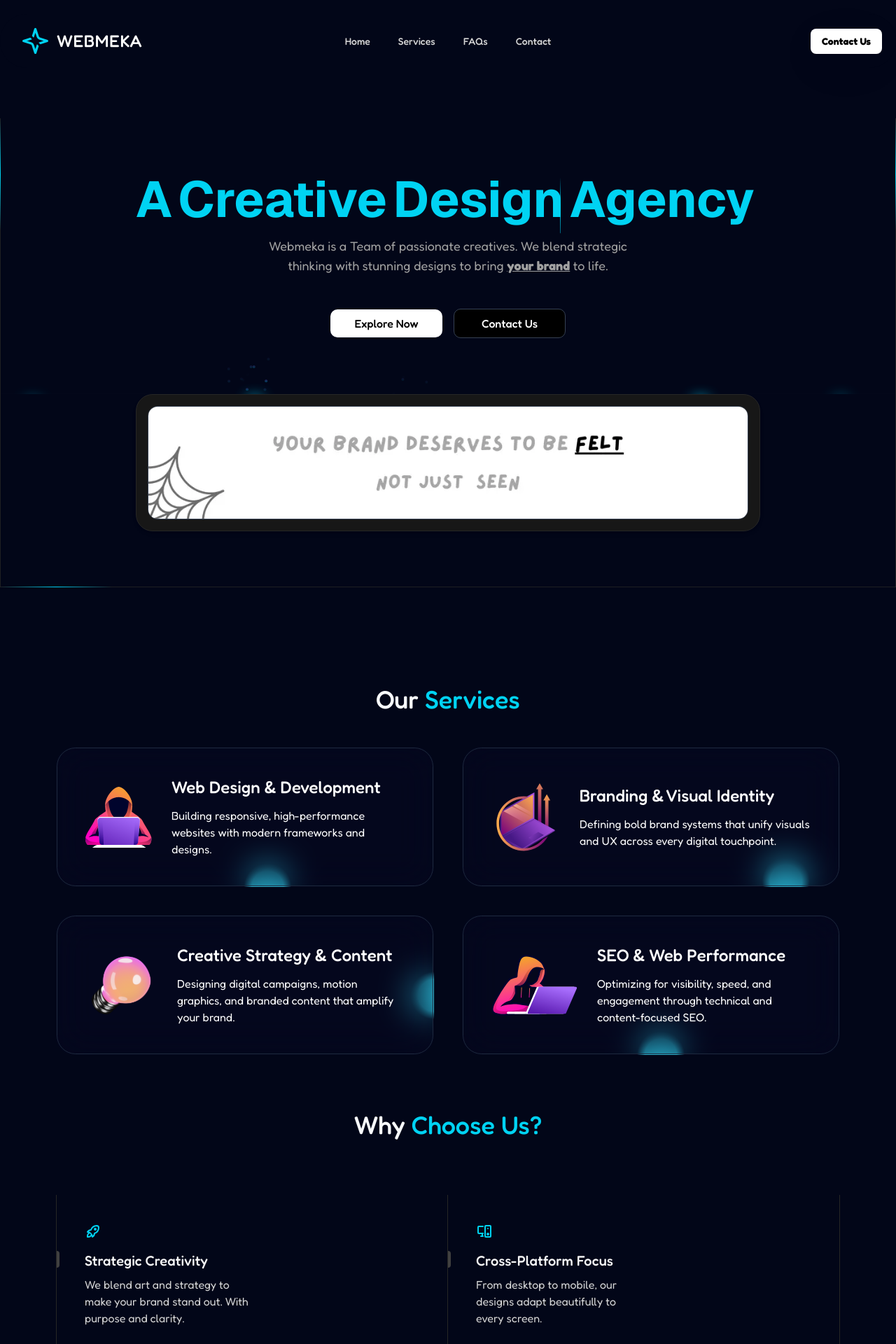
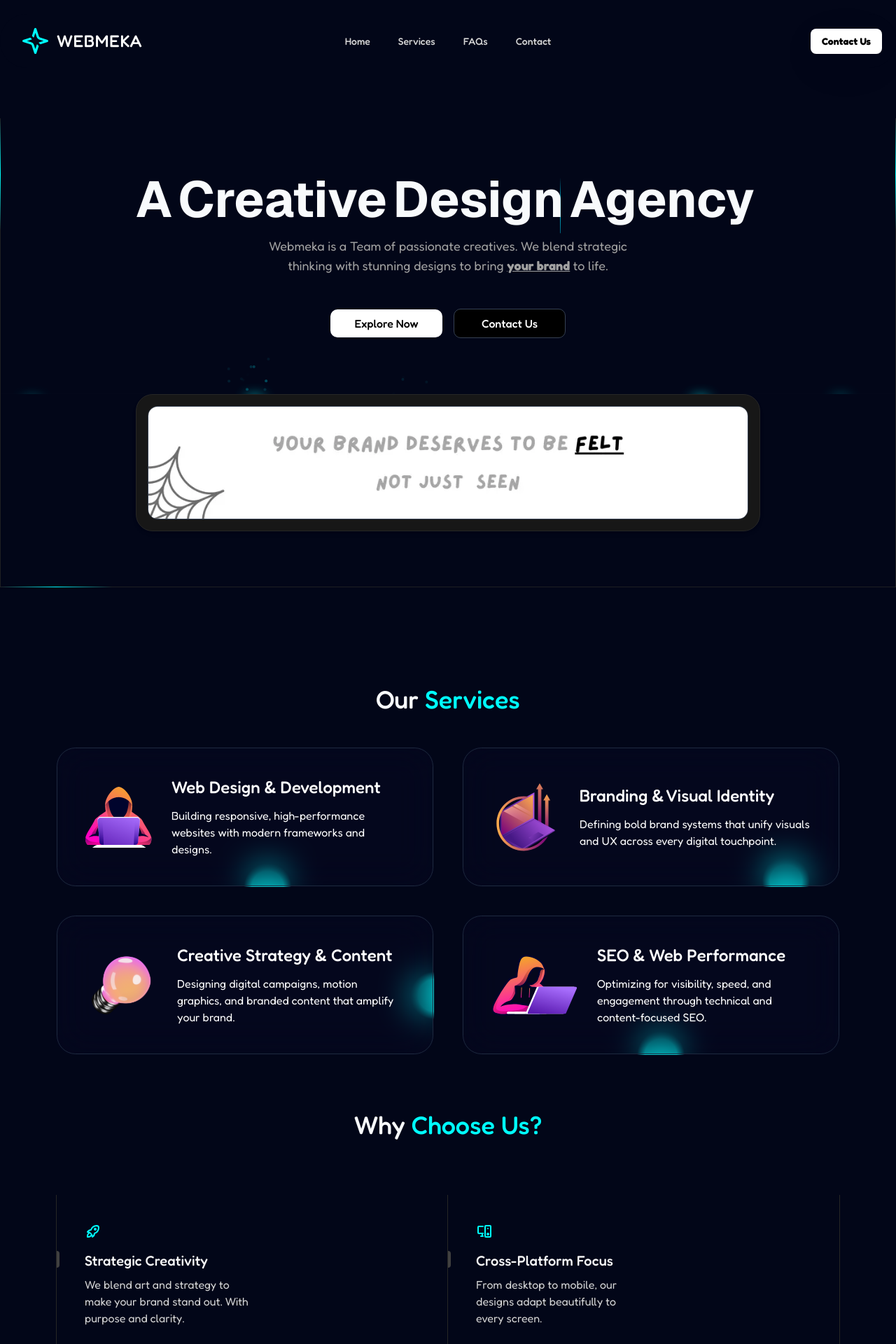
Before and after one commit to webmeka/webmeka, a Next.js app: page / in a window 1280 px wide. Shown: the top 1920 px of the page at 70% size. Built offline with nearby package versions, Linux system fonts and the light colour scheme.

Commit message:
cyan-400

```diff
--- a/src/app/globals.css
+++ b/src/app/globals.css
@@ -42,6 +42,7 @@
   --radius-md: calc(var(--radius) - 2px);
   --radius-lg: var(--radius);
   --radius-xl: calc(var(--radius) + 4px);
+  --color-webmeka: #0ff;
 }
 
 :root {
--- a/src/components/contact-us-section.tsx
+++ b/src/components/contact-us-section.tsx
@@ -5,7 +5,7 @@ import ContactPage from "@/components/ui/contact-us";
 const ContactUsSection = () => {
   return (
     <section id="contact" className="w-full px-5 md:px-10 lg:px-20 pt-10">
-        <h2 className="text-4xl text-center font-medium pt-25 mb-10"><span className='text-cyan-400'>Contact</span> Us</h2>
+        <h2 className="text-4xl text-center font-medium pt-25 mb-10"><span className='text-webmeka'>Contact</span> Us</h2>
         <ContactPage />
     </section>
   )
--- a/src/components/faq-section.tsx
+++ b/src/components/faq-section.tsx
@@ -41,7 +41,7 @@ export default function WebmekaFAQs() {
         <section id="faqs" className="pt-20">
             <div className="mx-auto max-w-5xl px-4 md:px-6">
                 <div className="mx-auto max-w-xl text-center">
-                    <h2 className="text-balance font-medium text-3xl md:text-4xl lg:text-5xl">Frequently <br /><span className='text-cyan-400'>Asked Questions</span></h2>
+                    <h2 className="text-balance font-medium text-3xl md:text-4xl lg:text-5xl">Frequently <br /><span className='text-webmeka'>Asked Questions</span></h2>
                     <p className="text-muted-foreground mt-4 text-balance">Get clear answers to the most common questions about our creative process and services.</p>
                 </div>
 
@@ -67,7 +67,7 @@ export default function WebmekaFAQs() {
                         Can&#39;t find what you&#39;re looking for? Contact our{' '}
                         <Link
                             href="#contact"
-                            className="text-cyan-400 font-medium hover:underline">
+                            className="text-webmeka font-medium hover:underline">
                              team
                         </Link>
                     </p>
--- a/src/components/hero-section.tsx
+++ b/src/components/hero-section.tsx
@@ -9,16 +9,16 @@ export default function HeroSectionOne() {
     <section id="WebmekaHero" className="relative mx-auto mt-30 md:mt-18 flex max-w-7xl flex-col items-center justify-center">
 
       <div className="absolute inset-y-0 left-0 h-full w-px bg-neutral-200/80 dark:bg-neutral-800/80">
-        <div className="absolute top-0 h-40 w-px bg-gradient-to-b from-transparent via-cyan-400 to-transparent" />
+        <div className="absolute top-0 h-40 w-px bg-gradient-to-b from-transparent via-webmeka to-transparent" />
       </div>
       <div className="absolute inset-y-0 right-0 h-full w-px bg-neutral-200/80 dark:bg-neutral-800/80">
-        <div className="absolute h-40 w-px bg-gradient-to-b from-transparent via-cyan-400 to-transparent" />
+        <div className="absolute h-40 w-px bg-gradient-to-b from-transparent via-webmeka to-transparent" />
       </div>
       <div className="absolute inset-x-0 bottom-0 h-px w-full bg-neutral-200/80 dark:bg-neutral-800/80">
-        <div className="absolute mx-auto h-px w-40 bg-gradient-to-r from-transparent via-cyan-400 to-transparent" />
+        <div className="absolute mx-auto h-px w-40 bg-gradient-to-r from-transparent via-webmeka to-transparent" />
       </div>
       <div className="px-4 py-10 md:py-20">
-        <h1 className="relative z-10 mx-auto font-bold font-sans max-w-4xl text-center text-5xl text-cyan-400 lg:text-7xl">
+        <h1 className="relative z-10 mx-auto font-bold font-sans max-w-4xl text-center text-5xl  lg:text-7xl">
           {"A Creative Design Agency"
             .split(" ")
             .map((word, index) => (
--- a/src/components/services-section.tsx
+++ b/src/components/services-section.tsx
@@ -8,7 +8,7 @@ import { Button } from './ui/moving-border';
 const ServicesSection = () => {
   return (
     <section id="services" className="w-full px-5 md:px-10 lg:px-20 pt-10">
-        <h2 className="text-4xl text-center font-medium pt-25 mb-10">Our <span className='text-cyan-400'>Services</span></h2>
+        <h2 className="text-4xl text-center font-medium pt-25 mb-10">Our <span className='text-webmeka'>Services</span></h2>
 <div className="w-full mt-12 grid lg:grid-cols-4 grid-cols-1 gap-10">
         {WebmekaServices.map((card) => (
           <Button
--- a/src/components/ui/WhyChooseWebmeka.tsx
+++ b/src/components/ui/WhyChooseWebmeka.tsx
@@ -38,7 +38,7 @@ export function WhyChooseWebmeka() {
 
   return (
     <section id="WhyWebmeka" className="relative z-10 pt-20 max-w-7xl mx-auto">
-      <h2 className="text-4xl font-medium text-center pb-20">Why <span className='text-cyan-400'>Choose Us?</span></h2>
+      <h2 className="text-4xl font-medium text-center pb-20">Why <span className='text-webmeka'>Choose Us?</span></h2>
       <div className="grid grid-cols-1 md:grid-cols-2">
         {features.map((feature, index) => (
           <Feature key={feature.title} {...feature} index={index} />
@@ -73,7 +73,7 @@ const Feature = ({
         <div className="opacity-0 group-hover/feature:opacity-100 transition duration-200 absolute inset-0 h-full w-full bg-gradient-to-b from-neutral-100 dark:from-slate-900 to-transparent pointer-events-none" />
       )}
 
-      <div className="mb-4 relative z-10 px-10 text-cyan-400">{icon}</div>
+      <div className="mb-4 relative z-10 px-10 text-webmeka">{icon}</div>
       <div className="text-lg font-medium mb-2 relative z-10 px-10">
         <div className="absolute left-0 inset-y-0 h-6 group-hover/feature:h-8 w-1 rounded-tr-full rounded-br-full bg-neutral-300 dark:bg-neutral-700 group-hover/feature:bg-cyan-400 transition-all duration-200 origin-center" />
         <span className="group-hover/feature:translate-x-2 transition duration-200 inline-block font-medium text-xl text-neutral-800 dark:text-neutral-100">
--- a/src/components/ui/background-beams.tsx
+++ b/src/components/ui/background-beams.tsx
@@ -15,8 +15,8 @@ export const BackgroundBeamsWithCollision = ({
 
   const beams = [
     {
-      initialX: 46,
-      translateX: 46,
+      initialX: 45,
+      translateX: 45,
       duration: 7,
       repeatDelay: 5,
       delay: 2,
@@ -239,7 +239,7 @@ const Explosion = ({ ...props }: React.HTMLProps<HTMLDivElement>) => {
         animate={{ opacity: 1 }}
         exit={{ opacity: 0 }}
         transition={{ duration: 1.5, ease: "easeOut" }}
-        className="absolute -inset-x-10 top-0 m-auto h-2 w-10 rounded-full bg-gradient-to-r from-transparent via-cyan-400 to-transparent blur-sm"
+        className="absolute -inset-x-10 top-0 m-auto h-2 w-10 rounded-full bg-gradient-to-r from-transparent via-webmeka to-transparent blur-sm"
       ></motion.div>
       {spans.map((span) => (
         <motion.span
@@ -251,7 +251,7 @@ const Explosion = ({ ...props }: React.HTMLProps<HTMLDivElement>) => {
             opacity: 0,
           }}
           transition={{ duration: Math.random() * 1.5 + 0.5, ease: "easeOut" }}
-          className="absolute h-1 w-1 rounded-full bg-gradient-to-b from-indigo-500 to-cyan-400"
+          className="absolute h-1 w-1 rounded-full bg-gradient-to-b from-webmeka to-cyan-400"
         />
       ))}
     </div>
--- a/src/components/ui/moving-border.tsx
+++ b/src/components/ui/moving-border.tsx
@@ -47,7 +47,7 @@ export function Button({
         <MovingBorder duration={duration} rx="30%" ry="30%">
           <div
             className={cn(
-              "h-20 w-20 opacity-[0.8] bg-[radial-gradient(#32e0ff_40%,transparent_60%)]",
+              "h-20 w-20 opacity-[0.8] bg-[radial-gradient(#0ff_40%,transparent_60%)]",
               borderClassName
             )}
           />
@@ -71,7 +71,7 @@ export function Button({
 
 export const MovingBorder = ({
   children,
-  duration = 4000,
+  duration = 2600,
   rx,
   ry,
   ...otherProps
--- a/src/components/ui/resizable-navbar.tsx
+++ b/src/components/ui/resizable-navbar.tsx
@@ -228,7 +228,7 @@ export const MobileNavToggle = ({
   onClick: () => void;
 }) => {
   return isOpen ? (
-    <IconX className="text-black font-bold  dark:text-cyan-800" onClick={onClick} />
+    <IconX className="text-black font-extrabold dark:text-webmeka/40" onClick={onClick} />
   ) : (
     <IconMenu2 className="text-black dark:text-white" onClick={onClick} />
   );
```
Also changed, not shown: public/Logo.svg.
